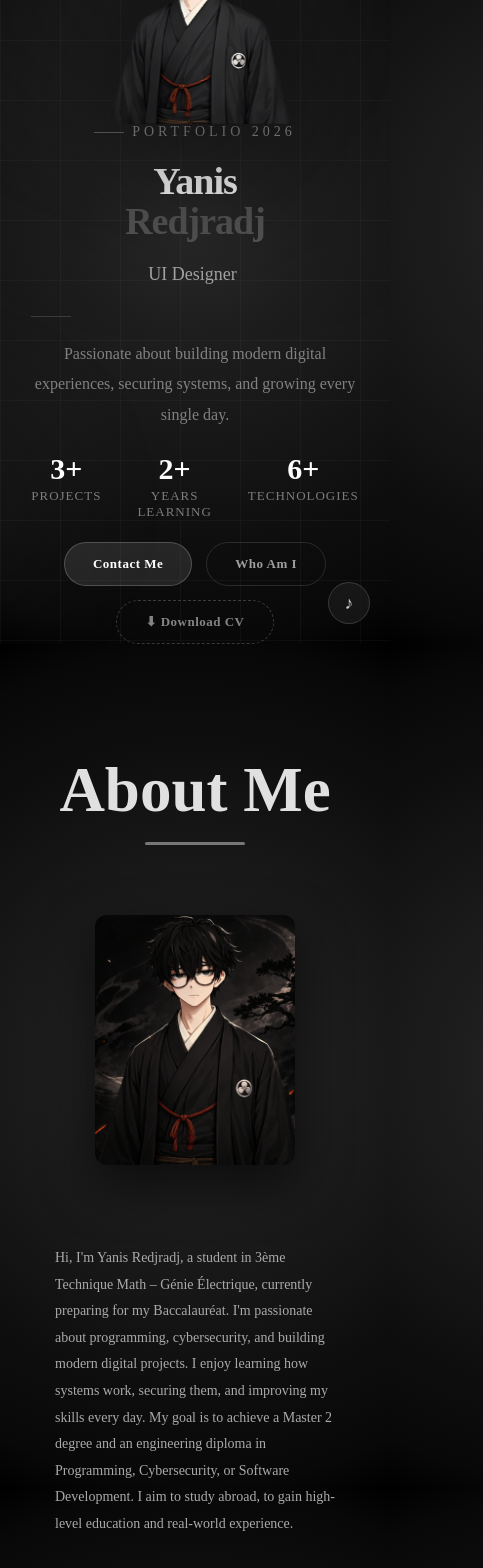
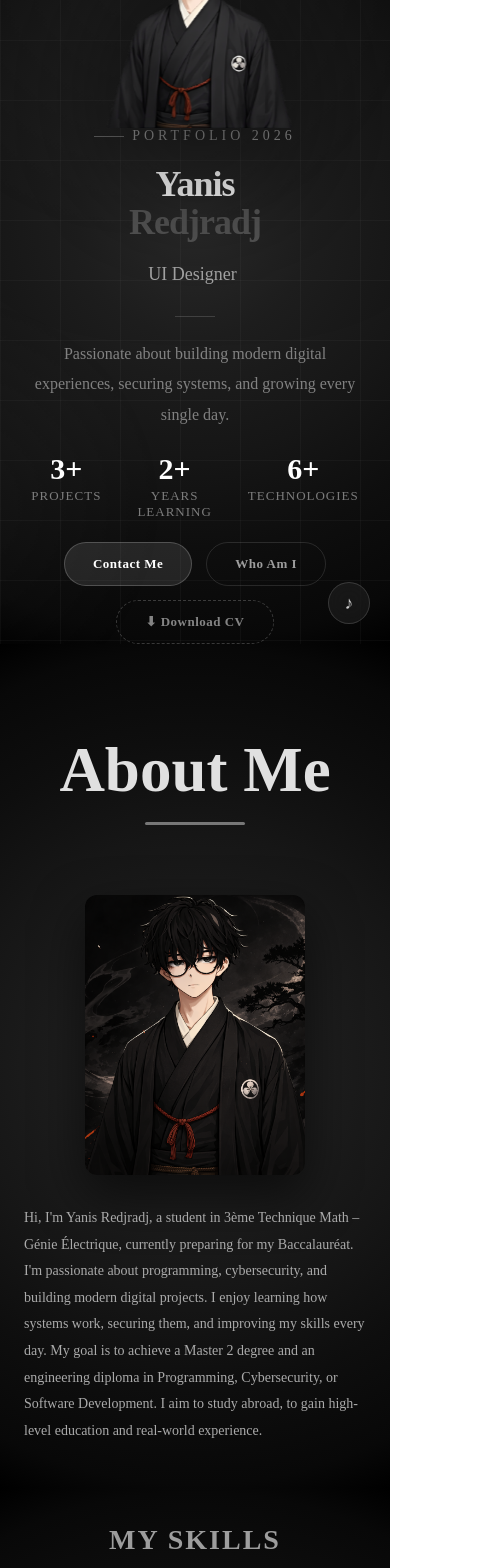
Before and after one commit to yanisredjradj/My-portfolio, a React (Vite) app: page / in a window 390 px wide. Shown: the part 200-1768 px from the top of the page, 483 px wide, since content can reach past the window. Built offline with nearby package versions, Linux system fonts and the light colour scheme; no server answers.

Commit message:
fix buggs

```diff
--- a/src/pages/About/About.css
+++ b/src/pages/About/About.css
@@ -134,3 +134,38 @@ body.light .title h2 { color: #111 !important; }
 body.light .text-about p { color: #222 !important; }
 body.light .skills h3 { color: #333 !important; }
 body.light .skills-track svg { color: #333 !important; }
+
+@media (max-width: 768px) {
+  .about {
+    padding: 20px 16px;
+  }
+
+  .content {
+    flex-direction: column;
+    align-items: center;
+    padding: 0;
+    gap: 30px;
+  }
+
+  .photo-card {
+    width: 220px;
+    height: 280px;
+    margin: 0 auto;
+  }
+
+  .text-about {
+    width: 100%;
+    max-width: 100%;
+    text-align: center;
+    padding: 0 8px;
+  }
+
+  .text-about p {
+    font-size: 14px;
+    text-align: left;
+  }
+
+  .title {
+    margin-bottom: 30px;
+  }
+}
--- a/src/pages/Hero/Hero.css
+++ b/src/pages/Hero/Hero.css
@@ -263,7 +263,7 @@
 
 @keyframes glowPulse {
   from { opacity: 0.5; transform: translateX(-50%) scale(1); }
-  to   { opacity: 1; transform: translateX(-50%) scale(1.1); }
+  to   { opacity: 1;   transform: translateX(-50%) scale(1.1); }
 }
 
 .hero-img {
@@ -389,9 +389,18 @@ body.light .hero-grid {
     flex-direction: column-reverse;
     text-align: center;
     padding-top: 80px;
+    padding-left: 20px;
+    padding-right: 20px;
     gap: 0;
     height: 100vh;
     justify-content: center;
+    width: 100%;
+  }
+
+  .hero-left {
+    padding: 0 16px;
+    flex-shrink: 0;
+    align-items: center;
   }
 
   .hero-right {
@@ -415,29 +424,20 @@ body.light .hero-grid {
     transform: translateX(-50%) !important;
   }
 
-  .hero-left {
-    padding: 0 20px;
-    flex-shrink: 0;
-  }
-
   .hero-right::before,
-  .hero-right::after {
-    display: none;
-  }
+  .hero-right::after { display: none; }
 
   .hero-btns { justify-content: center; }
   .hero-stats { justify-content: center; }
-  .hero-desc { margin: 0 auto; }
+  .hero-desc { margin: 0 auto; text-align: center; }
   .hero-tag { justify-content: center; }
-
-  .scroll-indicator {
-    display: none !important;
-  }
+  .hero-divider { margin: 0 auto; }
+  .scroll-indicator { display: none !important; }
 }
 
 @media (max-width: 480px) {
   .hero-right { height: 30vh !important; }
-  .hero-left h1 { font-size: 38px !important; }
+  .hero-left h1 { font-size: 36px !important; }
 }
 
 /* LANDSCAPE MOBILE */
@@ -457,25 +457,20 @@ body.light .hero-grid {
     flex-shrink: 0 !important;
   }
 
-  .hero-img {
-    height: 95% !important;
-  }
+  .hero-img { height: 95% !important; }
 
   .hero-left {
     padding: 0 15px !important;
     text-align: left !important;
     flex-shrink: 1 !important;
     gap: 10px !important;
+    align-items: flex-start !important;
   }
 
   .hero-btns { justify-content: flex-start !important; }
   .hero-stats { justify-content: flex-start !important; }
   .hero-tag { justify-content: flex-start !important; }
-  .hero-desc {
-    margin: 0 !important;
-    display: none !important;
-  }
-
+  .hero-desc { margin: 0 !important; display: none !important; }
   .hero-left h1 { font-size: 28px !important; }
   .hero-divider { display: none !important; }
   .scroll-indicator { display: none !important; }
--- a/src/pages/Project/Project.css
+++ b/src/pages/Project/Project.css
@@ -232,3 +232,113 @@ body.light .btn { color: #222 !important; border-color: rgba(0,0,0,0.2) !importa
     font-size: 12px !important;
   }
 }
+
+@media (max-width: 768px) {
+  .project {
+    padding: 20px 12px;
+  }
+
+  .projects-grid {
+    display: grid !important;
+    grid-template-columns: repeat(2, 1fr) !important;
+    gap: 12px !important;
+    width: 100% !important;
+  }
+
+  .project-card {
+    width: 100% !important;
+  }
+
+  .project-card h3 {
+    font-size: 13px !important;
+    margin: 10px !important;
+  }
+
+  .project-card p {
+    font-size: 11px !important;
+    margin: 0 10px 10px !important;
+  }
+
+  .proj-skills {
+    gap: 4px !important;
+    margin-bottom: 8px !important;
+  }
+
+  .proj-skills span {
+    font-size: 10px !important;
+    padding: 3px 8px !important;
+  }
+
+  .project-preview {
+    height: 130px !important;
+  }
+
+  .btns {
+    padding-bottom: 12px !important;
+  }
+
+  .btn {
+    font-size: 11px !important;
+    padding: 5px 12px !important;
+  }
+}
+
+@media (max-width: 768px) {
+  .project {
+    padding: 20px 12px !important;
+    overflow: hidden !important;
+  }
+
+  .projects-grid {
+    display: grid !important;
+    grid-template-columns: repeat(2, 1fr) !important;
+    gap: 10px !important;
+    width: 100% !important;
+    padding: 0 !important;
+    margin: 0 !important;
+  }
+
+  .project-card {
+    width: 100% !important;
+    min-width: 0 !important;
+    overflow: hidden !important;
+  }
+
+  .project-preview {
+    height: 120px !important;
+  }
+
+  .project-card h3 {
+    font-size: 12px !important;
+    margin: 8px !important;
+  }
+
+  .project-card p {
+    font-size: 11px !important;
+    margin: 0 8px 8px !important;
+    display: -webkit-box !important;
+    -webkit-line-clamp: 2 !important;
+    -webkit-box-orient: vertical !important;
+    overflow: hidden !important;
+  }
+
+  .proj-skills {
+    gap: 4px !important;
+    padding: 0 8px !important;
+    margin-bottom: 8px !important;
+  }
+
+  .proj-skills span {
+    font-size: 9px !important;
+    padding: 3px 6px !important;
+  }
+
+  .btns {
+    padding-bottom: 10px !important;
+  }
+
+  .btn {
+    font-size: 10px !important;
+    padding: 5px 10px !important;
+  }
+}
```
